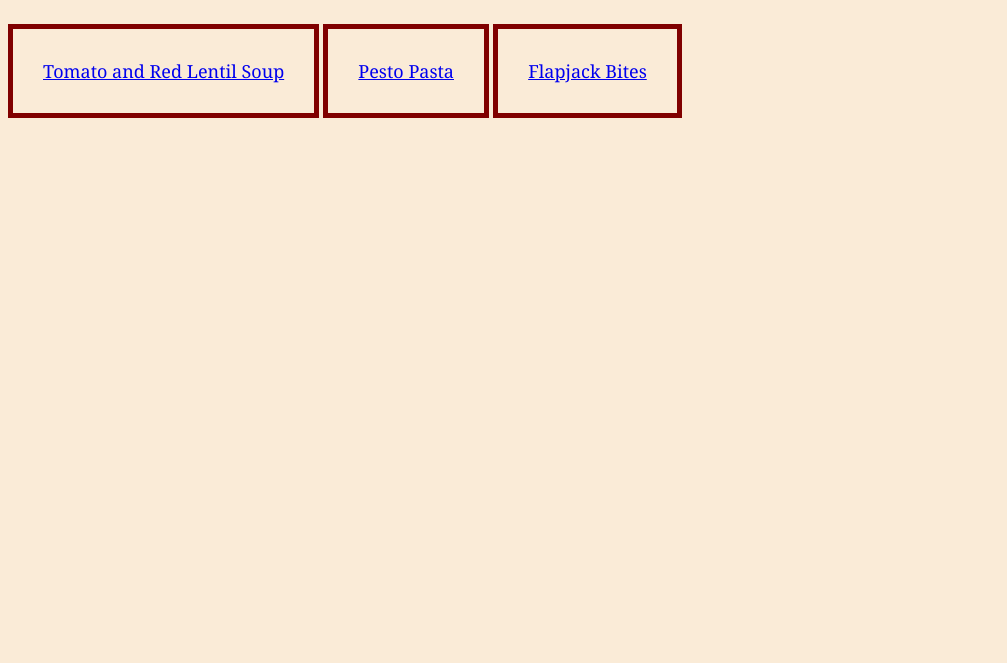
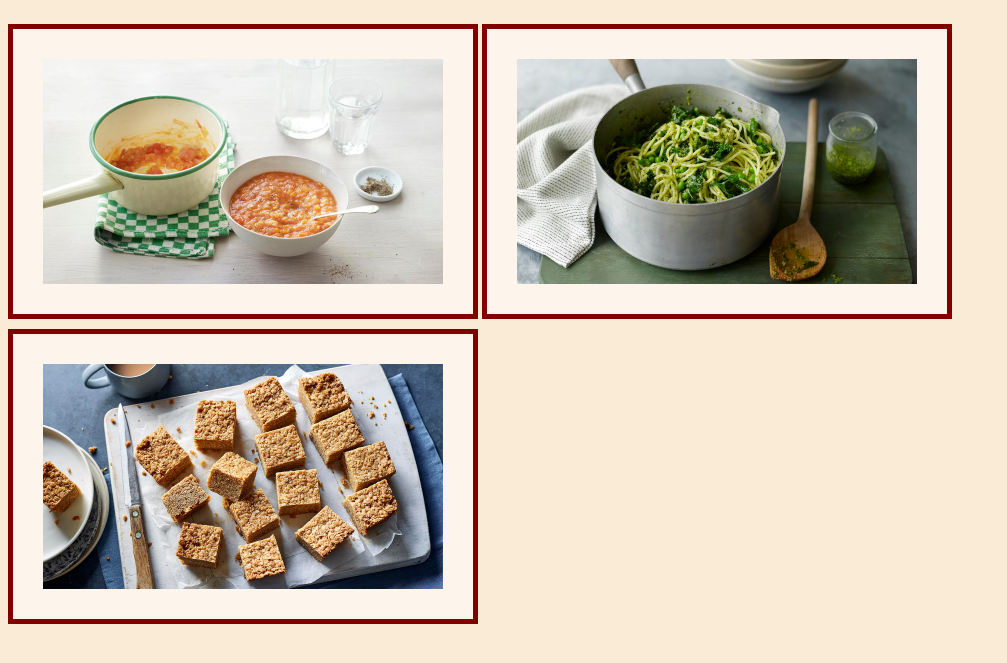
Before and after one commit to 2klw/odin_recipes, a plain HTML site: page index.html in a window 1280 px wide. Shown: the part 67-730 px from the top of the page, without its empty margins (0-1007 px from the left). Drawn offline with Linux system fonts and the light colour scheme.

Commit message:
Replace text links with images

```diff
--- a/index.html
+++ b/index.html
@@ -9,9 +9,9 @@
     <body>
         <h1>Odin Recipes</h1>
         <ul class="recipe_list">
-            <li><a href="./recipes/tomato_and_lentil_soup.html">Tomato and Red Lentil Soup</a></li>
-            <li><a href="./recipes/pesto_pasta.html">Pesto Pasta</a></li>
-            <li><a href="./recipes/flapjack_bites.html">Flapjack Bites</a></li>
+            <li><a href="./recipes/tomato_and_lentil_soup.html"><img src="./images/tomato_lentil_soup.jpg" alt="A bowl of tomato and red lentil soup, next to a saucepan used to cook it. A glass of water accompanies the bowl of soup, as well as a small dish of black pepper for seasoning."></a></li>
+            <li><a href="./recipes/pesto_pasta.html"><img src="./images/pesto_pasta.jpg" alt="A saucepan of pesto pasta, served on a wooden chopping board with a jar of pesto beside it for garnish."></a></li>
+            <li><a href="./recipes/flapjack_bites.html"><img src="./images/flapjack_bites.jpg" alt="A wooden chopping board with freshly baked flapjack bites still on the greaseproof paper, with the knife used to cut them laying beside. A cup of tea sits next to the chopping board."></a></li>
         </ul>
     </body>
 </html>
--- a/styles.css
+++ b/styles.css
@@ -28,6 +28,7 @@ li {
 .recipe_list li {
     list-style-type: none;
     display: inline-block;
+    background-color: #fdf5eb;
     padding: 30px;
     border: 5px solid #800000;
     margin-top: 5px;
```
